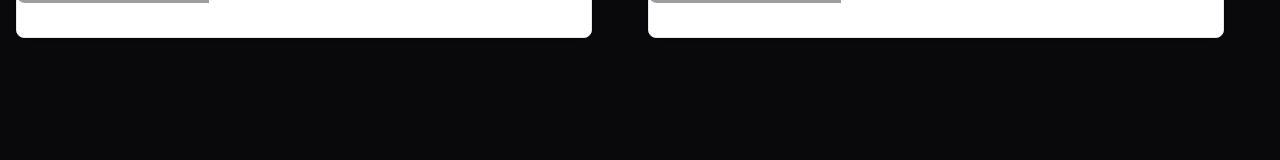
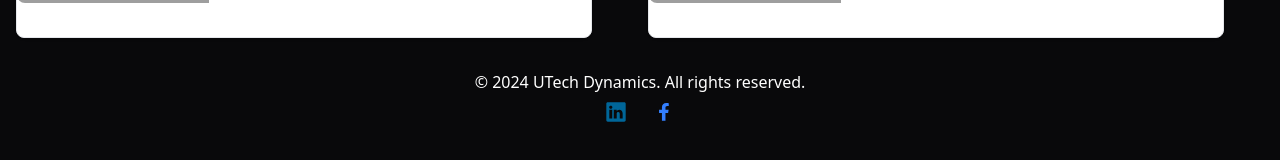
Before and after one commit to HossainAraf/timessquare2000, a React (Create React App) app: page /timessquare in a window 1280 px wide. Shown: the part 478-638 px from the top of the page. Built offline with nearby package versions, Linux system fonts and the light colour scheme; grey boxes are pictures that could not be loaded.

Commit message:
Use Footer component in BrowserRouter

```diff
--- a/src/App.js
+++ b/src/App.js
@@ -1,7 +1,7 @@
 import './App.css';
 import { BrowserRouter as Router, Routes, Route } from 'react-router-dom';
 // import Nav from './components/Nav';
-// import Footer from './components/Footer';
+import Footer from './components/Footer';
 import Home from './components/Home';
 import Sufism from './components/Sufism/Sufism';
 import SufiConcept from './components/Sufism/SufiConcept';
@@ -29,7 +29,7 @@ function App() {
         <Route path="/bangladesh-tourism" element={<BangladeshTourism />} />
         <Route path="/timessquare" element={<TimesSquarePage />} />
       </Routes>
-      {/* <Footer /> */}
+      <Footer />
     </Router>
   );
 }
--- a/src/components/Footer.jsx
+++ b/src/components/Footer.jsx
@@ -1,5 +1,6 @@
 // COMPONENT
-const Footer = () => (
+function Footer() {
+  return (
     <div className="bg-black1 text-white text-center">
       <p>&copy; 2024 UTech Dynamics. All rights reserved.</p>
       <ul className="flex justify-center space-x-3">
@@ -22,6 +23,7 @@ const Footer = () => (
       </ul>
     </div>
   );
+}
 
 // EXPORTS
 export default Footer;
```
Lines whose indentation alone changed are shown as unchanged.
